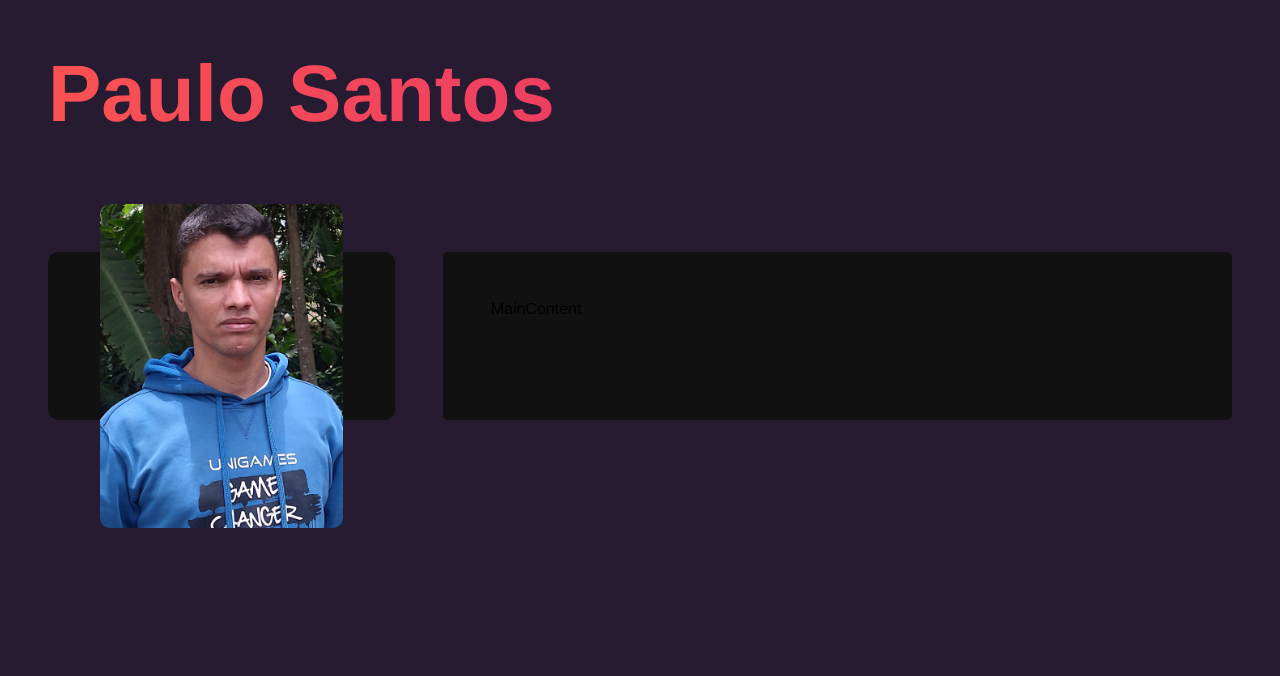
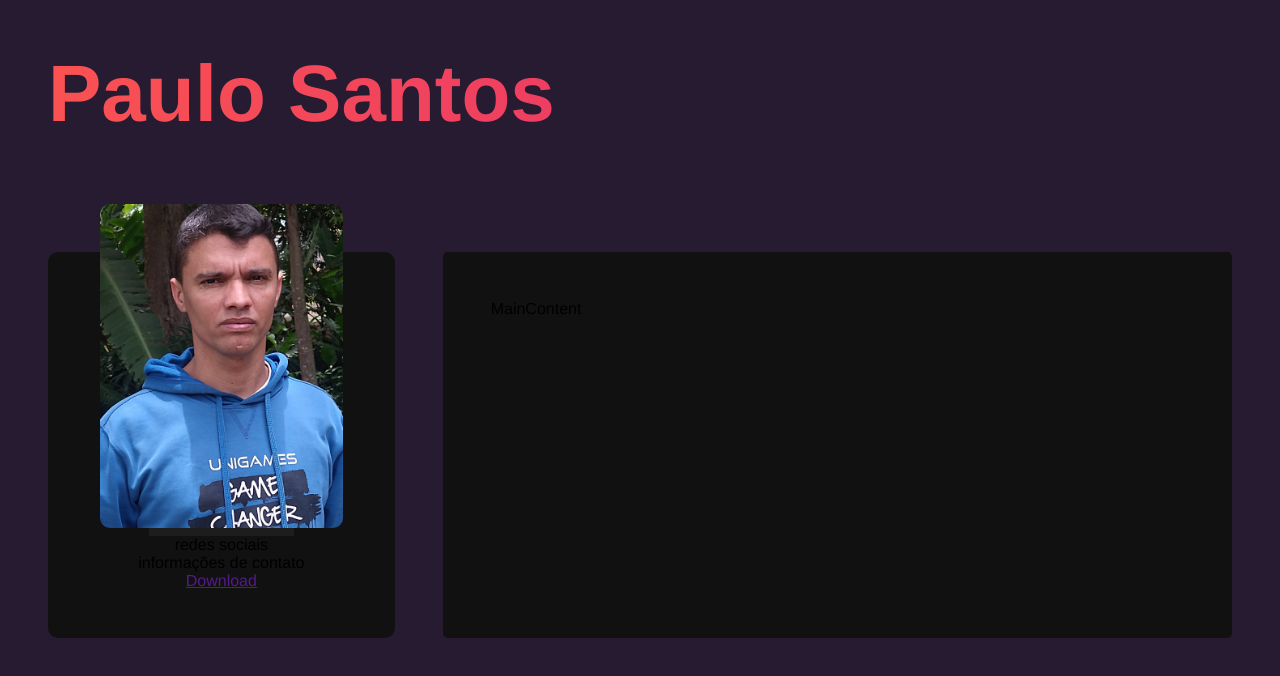
Before and after one commit to paulo-santos360/React-Portfolio, a React (Vite) app in the folder portfolio/: page / in a window 1280 px wide. Shown: the top 676 px of the page. Built offline with nearby package versions, Linux system fonts and the light colour scheme.

Commit message:
Atualizar

```diff
--- a/portfolio/src/components/Sidebar.jsx
+++ b/portfolio/src/components/Sidebar.jsx
@@ -1,4 +1,5 @@
 import Avatar from '../img/foto-1.jpeg'
+
 
 import "../styles/components/sidebar.sass"
 
--- a/portfolio/src/styles/components/app.sass
+++ b/portfolio/src/styles/components/app.sass
@@ -1,4 +1,5 @@
 @use '../variables'
+@use '../mixins'
 
 #portfolio
     display: flex
--- a/portfolio/src/styles/components/sidebar.sass
+++ b/portfolio/src/styles/components/sidebar.sass
@@ -1,4 +1,5 @@
 @use '../variables'
+@use '../mixins'
 
 #sidebar
     background-color: variables.$bg-color
@@ -16,3 +17,10 @@
         border-radius: variables.$container-border-radius
         position: absolute
         top: -3rem
+
+    .title
+        color: variables.$bg-color-secondary
+        background-color: variables.$bg-color-secondary
+        background-radius: variables.$card-border-radius
+        margin-top: 12rem
+        padding: .8rem 1.2rem
--- a/portfolio/src/styles/mixins.sass
+++ b/portfolio/src/styles/mixins.sass
@@ -0,0 +1 @@
+@use 'variables'
```
